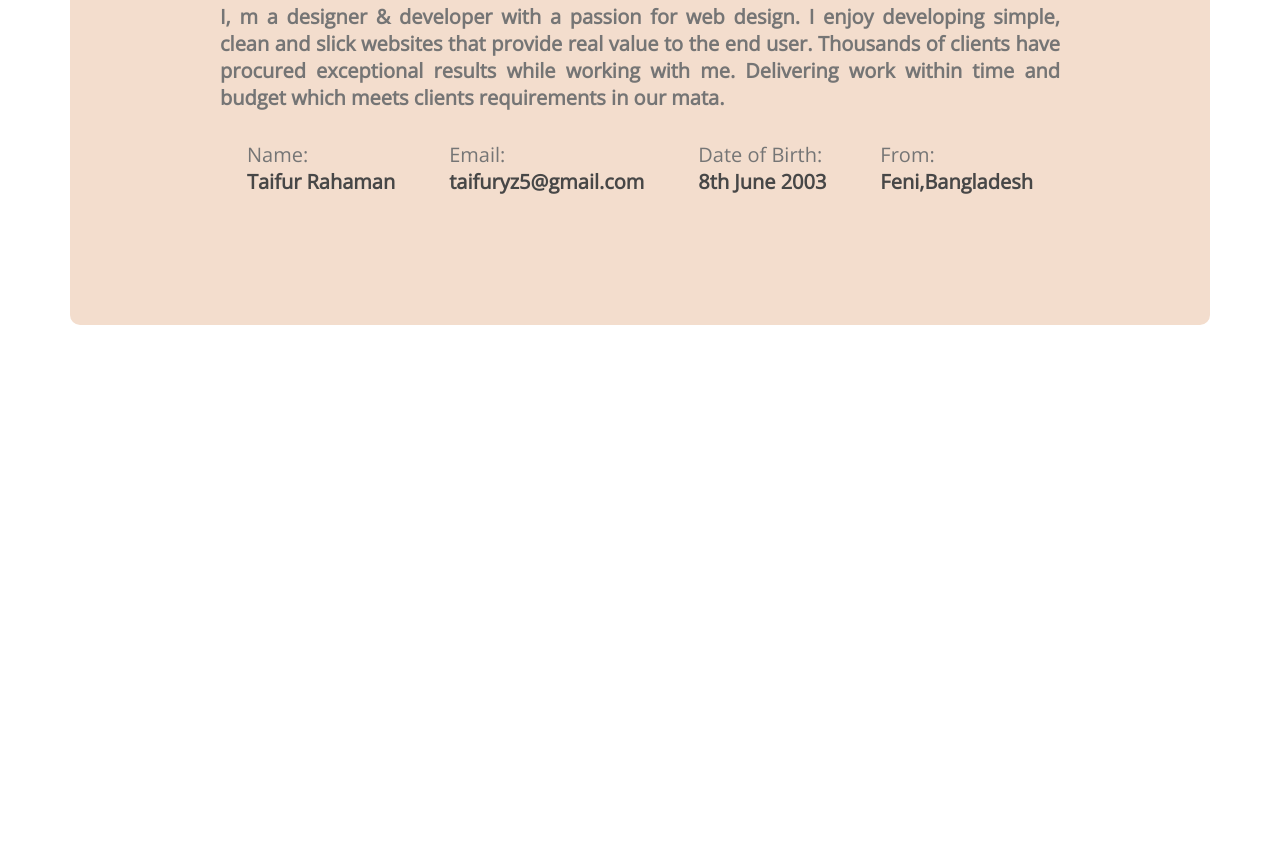
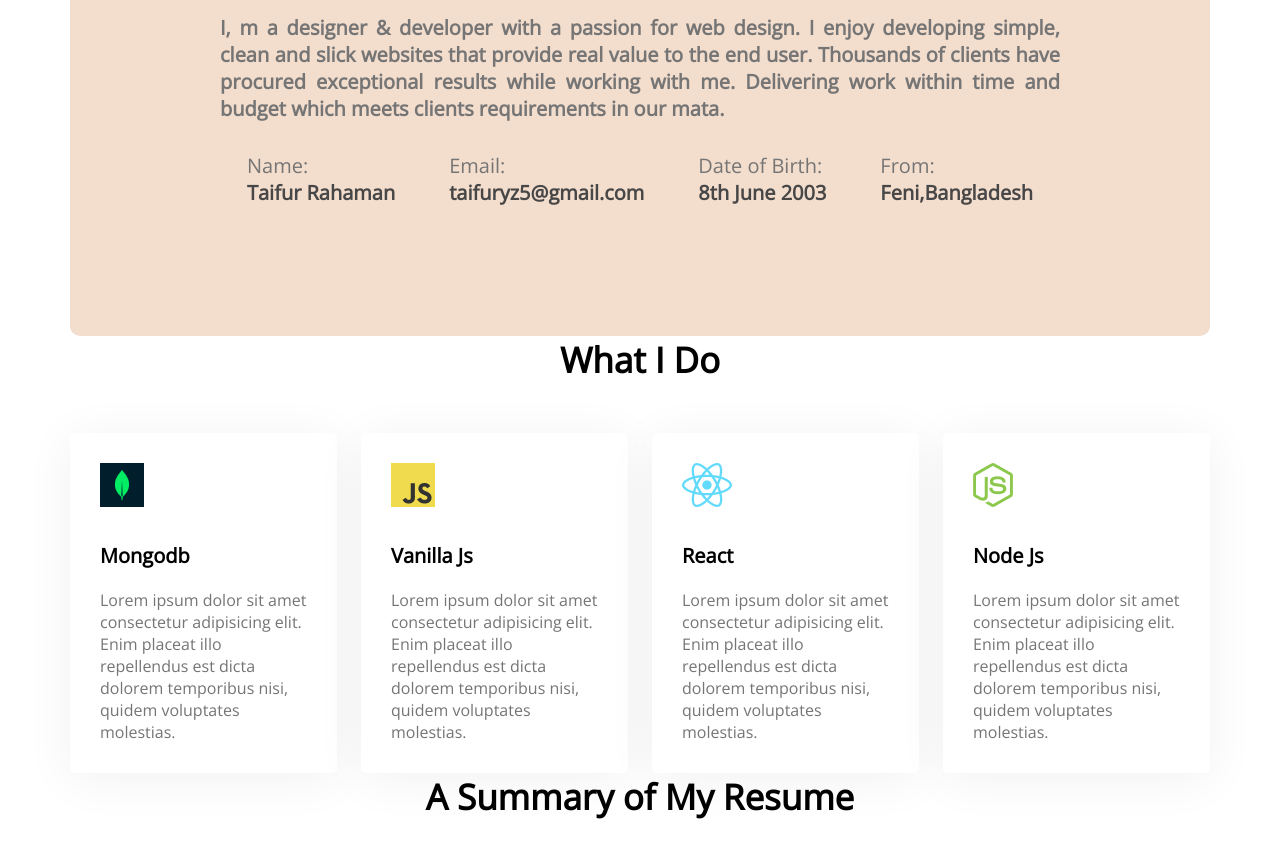
Before and after one commit to AflatTaif/taif-protfolio1, a plain HTML site: page index.html in a window 1280 px wide. Shown: the part 1042-1900 px from the top of the page. Before the commit the page ends 1367 px from the top, so only its background shows below. Drawn offline with nearby package versions, Linux system fonts and the light colour scheme.

Commit message:
added skills content

```diff
--- a/Styles/protfolio.css
+++ b/Styles/protfolio.css
@@ -77,11 +77,12 @@ nav ul {
 main {
     max-width: 1140px;
     margin: 0 auto;
+    margin-top: 130px;
 }
 
 /* about section style */
 .about {
-    margin-top: 130px;
+
     background-color: #f3ddcd;
     border-radius: 10px;
     padding: 130px 150px;
@@ -122,3 +123,39 @@ main {
     font-weight: 700;
     font-size: 20px;
 }
+
+/* what i do styles */
+.what-i-do {}
+
+.section-title {
+    font-weight: 700;
+    font-size: 35px;
+    margin-bottom: 50px;
+    text-align: center;
+
+}
+
+.skills-container {
+    display: flex;
+    gap: 24px;
+}
+
+.skills-title {
+    font-weight: 700;
+    font-size: 20px;
+    margin-top: 30px;
+    margin-bottom: 20px;
+}
+
+.skills-description {
+    color: #757575;
+    font-weight: 400;
+    font-size: 16px;
+}
+.skills{
+background: #FFFFFF;
+box-shadow: 0px 6px 50px rgba(0, 0, 0, 0.06);
+border-radius: 5px;
+padding: 30px;
+}
+/* Resume styles */
--- a/index.html
+++ b/index.html
@@ -45,7 +45,7 @@
     </header>
     <main>
         <section class="about">
-            <h3 class="section-title">About Me</h3>
+        <h3 class="section-title">About Me</h3>
             <p class="section-description">I, m a designer & developer with a passion for web design. I enjoy developing
                 simple, clean and slick websites that provide real value to the end user. Thousands of clients have
                 procured exceptional results while working with me. Delivering work within time and budget which meets
@@ -77,10 +77,50 @@
 
             </div>
 
+        </section>
+        <!-- what i do -->
+        <section class="what-i-do">
+            <h3 class="section-title">What I Do</h3>
+            <div class="skills-container">
+                <div class="skills">
+                    <img src="images/icons/mongo.png" alt="">
+                    <p class="skills-title">Mongodb</p>
+                    <p class="skills-description">
+                        Lorem ipsum dolor sit amet consectetur adipisicing elit. Enim placeat illo repellendus est dicta dolorem temporibus nisi, quidem voluptates molestias.
+                    </p>
+                </div>
+                <div class="skills">
+                    <img src="images/icons/js.png" alt="">
+                    <p class="skills-title">Vanilla Js</p>
+                    <p class="skills-description">
+                        Lorem ipsum dolor sit amet consectetur adipisicing elit. Enim placeat illo repellendus est dicta dolorem temporibus nisi, quidem voluptates molestias.
+                    </p>
+                </div>
+                <div class="skills">
+                    <img src="images/icons/react.png" alt="">
+                    <p class="skills-title">React</p>
+                    <p class="skills-description">
+                        Lorem ipsum dolor sit amet consectetur adipisicing elit. Enim placeat illo repellendus est dicta dolorem temporibus nisi, quidem voluptates molestias.
+                    </p>
+                </div>
+                <div class="skills">
+                    <img src="images/icons/nodejs.png" alt="">
+                    <p class="skills-title">Node Js</p>
+                    <p class="skills-description">
+                        Lorem ipsum dolor sit amet consectetur adipisicing elit. Enim placeat illo repellendus est dicta dolorem temporibus nisi, quidem voluptates molestias.
+                    </p>
+                </div>
+            </div>
 
 
         </section>
+        <!-- Resume Section -->
+        <section class="resume">
+            <h3 class="section-title">A Summary of My Resume</h3>
+            <div class="resume-content"></div>
 
+
+        </section>
 
     </main>
     <footer>
```
